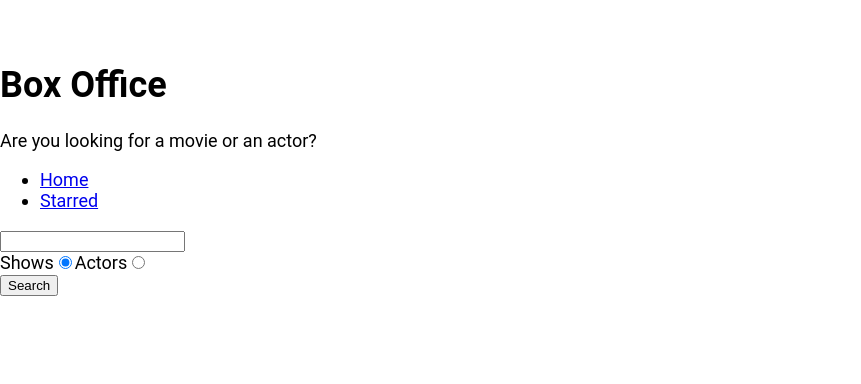
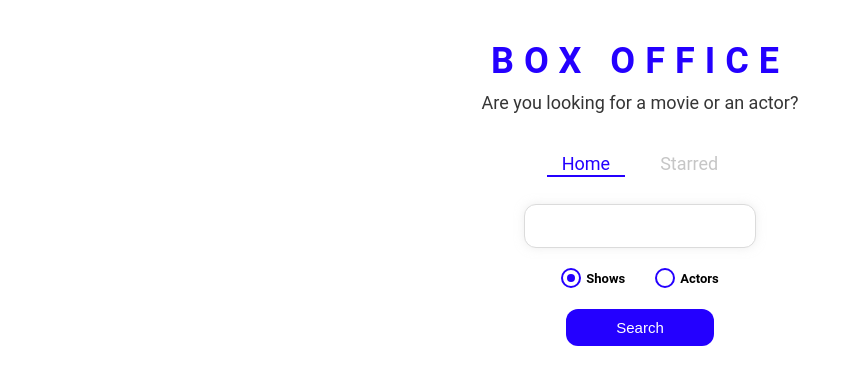
Before and after one commit to TusharKaundal/box-office, a React (Create React App) app: page / in a window 1280 px wide. Shown: the top 384 px of the page, without its empty margins (0-861 px from the left). Built offline with nearby package versions, Linux system fonts and the light colour scheme; the HTML template or start-up script is replaced by a standard one.

Commit message:
added radio button style

```diff
--- a/src/App.js
+++ b/src/App.js
@@ -1,12 +1,21 @@
 import React from 'react';
 import { Switch, Route } from 'react-router-dom';
-
+import { ThemeProvider } from 'styled-components';
 import Home from './pages/Home';
 import Show from './pages/Show';
 import Starred from './pages/Starred';
 
+const theme = {
+  mainColors: {
+    blue: '#2400ff',
+    gray: '#c6c6c6',
+    dark: '#353535',
+  },
+};
+
 function App() {
   return (
+    <ThemeProvider theme={theme}>
       <Switch>
         <Route exact path="/">
           <Home />
@@ -24,6 +33,7 @@
           <div>Not found</div>
         </Route>
       </Switch>
+    </ThemeProvider>
   );
 }
 
--- /dev/null
+++ b/src/components/CustomRadio.js
@@ -0,0 +1,67 @@
+import React from 'react';
+
+import styled from 'styled-components';
+
+const RadioWrapper = styled.label`
+  display: block;
+  position: relative;
+  padding-left: 25px;
+  cursor: pointer;
+  font-size: 13px;
+  user-select: none;
+  font-weight: 700;
+  line-height: 1.65;
+
+  input {
+    position: absolute;
+    opacity: 0;
+    cursor: pointer;
+  }
+
+  span {
+    position: absolute;
+    top: 0;
+    left: 0;
+    height: 16px;
+    width: 16px;
+    background-color: #fff;
+    border: 2px solid ${({ theme }) => theme.mainColors.blue};
+    border-radius: 50%;
+  }
+
+  input:checked ~ span {
+    background-color: #fff;
+    border: 2px solid ${({ theme }) => theme.mainColors.blue};
+  }
+
+  span:after {
+    content: '';
+    position: absolute;
+    display: none;
+  }
+
+  input:checked ~ span:after {
+    display: block;
+  }
+
+  span:after {
+    top: 4px;
+    left: 4px;
+    width: 8px;
+    height: 8px;
+    border-radius: 50%;
+    background: ${({ theme }) => theme.mainColors.blue};
+  }
+`;
+
+const CustomRadio = ({ label, ...restProps }) => {
+  return (
+    <RadioWrapper htmlFor={restProps.id}>
+      {label}
+      <input {...restProps} type="radio" />
+      <span />
+    </RadioWrapper>
+  );
+};
+
+export default CustomRadio;
--- a/src/components/Navs.js
+++ b/src/components/Navs.js
@@ -1,5 +1,7 @@
 import React from 'react';
-import { Link } from 'react-router-dom';
+import { useLocation } from 'react-router';
+
+import { NavList, LinkStyled } from './Navs.styled';
 
 const LINKS = [
   { to: '/', text: 'Home' },
@@ -7,15 +9,22 @@
 ];
 
 const Navs = () => {
+  const location = useLocation();
+
   return (
     <div>
-      <ul>
+      <NavList>
         {LINKS.map(item => (
           <li key={item.to}>
-            <Link to={item.to}>{item.text}</Link>
+            <LinkStyled
+              to={item.to}
+              className={item.to === location.pathname ? 'active' : ''}
+            >
+              {item.text}
+            </LinkStyled>
           </li>
         ))}
-      </ul>
+      </NavList>
     </div>
   );
 };
--- /dev/null
+++ b/src/components/Navs.styled.js
@@ -0,0 +1,41 @@
+import styled from 'styled-components';
+import { Link } from 'react-router-dom';
+
+export const NavList = styled.ul`
+  display: flex;
+  justify-content: center;
+  list-style: none;
+  margin: 0 0 30px;
+  padding: 0;
+`;
+
+export const LinkStyled = styled(Link)`
+  margin: 0 10px;
+  padding: 3px 15px;
+  position: relative;
+  text-decoration: none;
+  color: ${({ theme }) => theme.mainColors.gray};
+  &.active {
+    color: ${({ theme }) => theme.mainColors.blue};
+    &:after {
+      content: '';
+      position: absolute;
+      display: block;
+      height: 2px;
+      left: 0%;
+      bottom: 0;
+      background-color: ${({ theme }) => theme.mainColors.blue};
+      animation: slide-in 0.3s ease-in forwards;
+      @keyframes slide-in {
+        from {
+          left: 50%;
+          width: 0;
+        }
+        to {
+          left: 0%;
+          width: 100%;
+        }
+      }
+    }
+  }
+`;
--- a/src/components/Title.js
+++ b/src/components/Title.js
@@ -1,11 +1,12 @@
 import React from 'react';
+import { TitleWrapper } from './Title.styled';
 
 const Title = ({ title, subtitle }) => {
   return (
-    <div>
+    <TitleWrapper>
       <h1>{title}</h1>
       <p>{subtitle}</p>
-    </div>
+    </TitleWrapper>
   );
 };
 
--- /dev/null
+++ b/src/components/Title.styled.js
@@ -0,0 +1,18 @@
+import styled from 'styled-components';
+
+export const TitleWrapper = styled.div`
+  text-align: center;
+  margin: 0 0 40px;
+
+  h1 {
+    color: ${({ theme }) => theme.mainColors.blue};
+    letter-spacing: 10px;
+    text-transform: uppercase;
+    margin: 0 0 10px;
+  }
+
+  p {
+    color: ${({ theme }) => theme.mainColors.dark};
+    margin: 0;
+  }
+`;
--- a/src/pages/Home.js
+++ b/src/pages/Home.js
@@ -1,9 +1,15 @@
 import React, { useState } from 'react';
 import ActorGrid from '../components/actor/ActorGrid';
+import CustomRadio from '../components/CustomRadio';
 import MainPageLayout from '../components/MainPageLayout';
 import ShowGrid from '../components/show/ShowGrid';
 import { apiGet } from '../misc/config';
 import { useLastQuery } from '../misc/custom-hooks';
+import {
+  RadioInputsWrapper,
+  SearchButtonWrapper,
+  SearchInput,
+} from './Home.styled';
 
 const Home = () => {
   const [input, setInput] = useLastQuery();
@@ -46,37 +52,37 @@
 
   return (
     <MainPageLayout>
-      <input
+      <SearchInput
         type="text"
         onKeyDown={onKeyDown}
         onChange={onInputChange}
         value={input}
       />
-      <div>
-        <label htmlFor="shows-search">
-          Shows
-          <input
+      <RadioInputsWrapper>
+        <div>
+          <CustomRadio
             id="shows-search"
-            type="radio"
+            label="Shows"
             value="shows"
             checked={isShowSearch}
             onChange={onRadioChange}
           />
-        </label>
-        <label htmlFor="actors-search">
-          Actors
-          <input
+        </div>
+        <div>
+          <CustomRadio
+            label="Actors"
             id="actors-search"
-            type="radio"
             value="people"
             checked={!isShowSearch}
             onChange={onRadioChange}
           />
-        </label>
-      </div>
-      <button type="button" onClick={onSearch}>
-        Search
-      </button>
+        </div>
+      </RadioInputsWrapper>
+      <SearchButtonWrapper>
+        <button type="button" onClick={onSearch}>
+          Search
+        </button>
+      </SearchButtonWrapper>
       {renderResult()}
     </MainPageLayout>
   );
--- /dev/null
+++ b/src/pages/Home.styled.js
@@ -0,0 +1,49 @@
+import styled from 'styled-components';
+
+export const SearchInput = styled.input`
+  display: block;
+  font-family: 'Roboto', sans-serif;
+  width: 200px;
+  margin: auto;
+  outline: none;
+  padding: 13px 15px;
+  border: 1px solid #dbdbdb;
+  box-shadow: 0px 0px 10px 0px rgba(219, 219, 219, 0.5);
+  font-size: 14px;
+  border-radius: 12px;
+  color: #8d8d8d;
+
+  &::placeholder {
+    font-weight: 300;
+    color: #8d8d8d;
+  }
+`;
+
+export const RadioInputsWrapper = styled.div`
+  display: flex;
+  justify-content: center;
+  margin: 20px 0;
+
+  div {
+    margin: 0 15px;
+  }
+`;
+
+export const SearchButtonWrapper = styled.div`
+  text-align: center;
+  margin-bottom: 35px;
+
+  button {
+    color: #fff;
+    background-color: ${({ theme }) => theme.mainColors.blue};
+    margin: auto;
+    padding: 10px 50px;
+    font-size: 15px;
+    border: none;
+    outline: none;
+    border-radius: 12px;
+    &:hover {
+      cursor: pointer;
+    }
+  }
+`;
--- a/src/pages/Show.js
+++ b/src/pages/Show.js
@@ -12,7 +12,7 @@
 const Show = () => {
   const { id } = useParams();
 
-  const [show, isLoading, error] = useShow(id);
+  const { show, isLoading, error } = useShow(id);
 
   if (isLoading) {
     return <div>Data is being loaded</div>;
```
Lines whose indentation alone changed are shown as unchanged.
